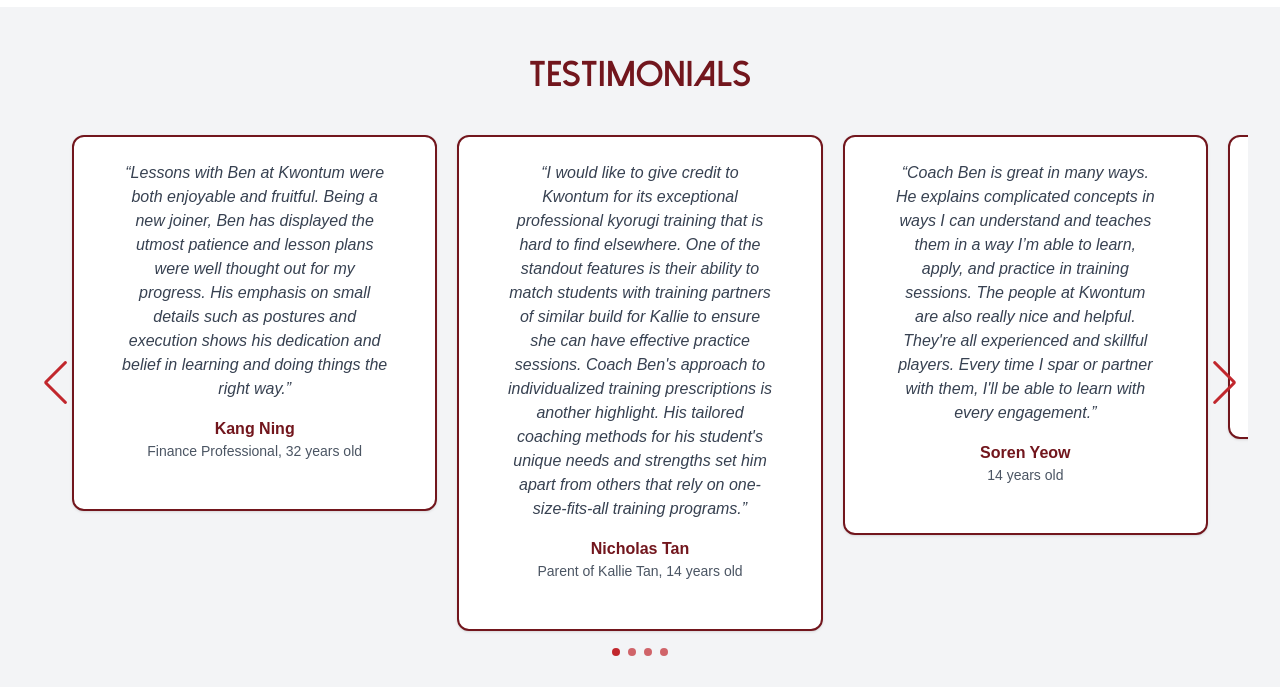
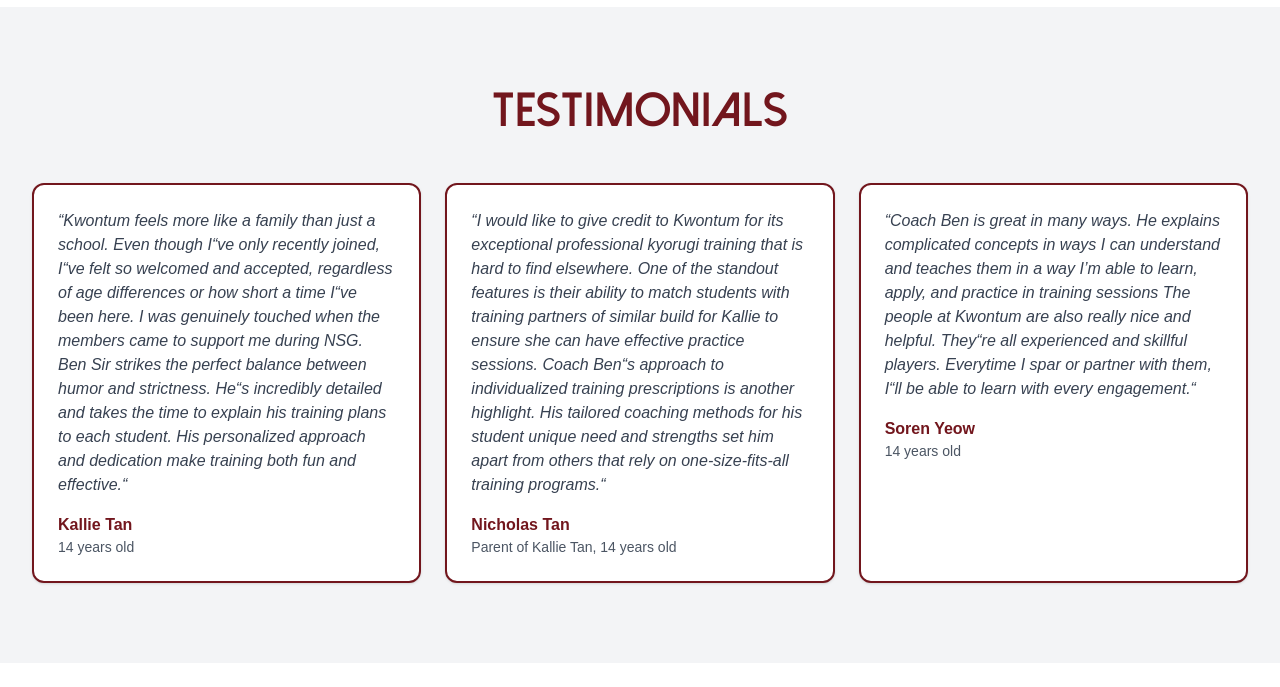
Before and after one commit to pohyongzhi/kwontum-landing-page, a Next.js app: page / in a window 1280 px wide. Shown: the part 2413-3100 px from the top of the page. Built offline with nearby package versions, Linux system fonts and the light colour scheme; a web font is replaced by a local one.

Commit message:
Temporarily removed theme provider

```diff
--- a/app/layout.tsx
+++ b/app/layout.tsx
@@ -3,7 +3,6 @@
 import type React from "react";
 import Header from "@/components/layout/Header";
 import Footer from "@/components/layout/Footer";
-import { ThemeProvider } from "next-themes"; // For dark mode
 
 export const metadata: Metadata = {
     title: "Kwontum Taekwondo",
@@ -22,7 +21,7 @@
     return (
         <html lang="en">
             <body className="min-h-screen bg-background">
-                <ThemeProvider attribute="class" defaultTheme="light">
+                {/* <ThemeProvider attribute="class" defaultTheme="light"> */}
                 <div className="relative max-w-screen-xl mx-auto sm:px-6 lg:px-8">
                     <Header />
                 </div>
@@ -32,7 +31,7 @@
                 <div className="relative mx-auto">
                     <Footer />
                 </div>
-                </ThemeProvider>
+                {/* </ThemeProvider> */}
             </body>
         </html>
     );
--- a/app/page.tsx
+++ b/app/page.tsx
@@ -3,8 +3,6 @@
 import { Button } from "@/components/ui/button";
 import { MessageCircle, Award, House, Star } from "lucide-react";
 import { Card, CardContent, CardHeader, CardTitle } from "@/components/ui/card";
-import ThemeToggle from "@/components/ThemeToggle"; // Import the ThemeToggle component
-import TestimonialCarousel from "@/components/TestimonialCarousel"; // Import the TestimonialCarousel component
 
 export default function Home() {
     return (
@@ -92,7 +90,7 @@
                         Our Classes
                     </h2>
                     <div className="grid grid-cols-1 sm:grid-cols-2 lg:grid-cols-3 gap-6">
-                        <Card className="bg-white dark:bg-gray-900">
+                        <Card className="bg-white dark:bg-gray-900 ">
                             <CardHeader>
                                 <CardTitle className="text-[#72161D] text-2xl font-dolceVita">
                                     Toddlers
@@ -156,43 +154,35 @@
                 </div>
             </section>
 
-            {/* <section className="py-12 sm:py-16 lg:py-20 bg-gray-100 dark:bg-gray-800">
+            <section className="py-12 sm:py-16 lg:py-20 bg-gray-100 dark:bg-gray-800">
                 <div className="container mx-auto px-4 sm:px-6 lg:px-8">
                     <h2 className="text-5xl font-bold mb-6 sm:mb-8 md:mb-10 lg:mb-12 text-center text-[#72161D] font-dolceVita">
                         TESTIMONIALS
                     </h2>
                     <div className="grid grid-cols-1 sm:grid-cols-2 lg:grid-cols-3 gap-6">
-                    <Card className="bg-white hover:shadow-lg transition-shadow dark:bg-gray-900 border-2 border-[#72161D] rounded-xl">
+                        <Card className="bg-white hover:shadow-lg transition-shadow dark:bg-gray-900 border-2 border-[#72161D] rounded-xl">
                             <CardContent className="pt-6">
                                 <blockquote className="text-gray-700 dark:text-white italic">
-                                    &ldquo;The instructors are passionate and
-                                    dedicated. My child has grown so much in
-                                    confidence since joining.&ldquo;
+                                    &ldquo;Kwontum feels more like a family than
+                                    just a school. Even though I&ldquo;ve only
+                                    recently joined, I&ldquo;ve felt so welcomed
+                                    and accepted, regardless of age differences
+                                    or how short a time I&ldquo;ve been here. I
+                                    was genuinely touched when the members came
+                                    to support me during NSG. Ben Sir strikes
+                                    the perfect balance between humor and
+                                    strictness. He&ldquo;s incredibly detailed
+                                    and takes the time to explain his training
+                                    plans to each student. His personalized
+                                    approach and dedication make training both
+                                    fun and effective.&ldquo;
                                 </blockquote>
-                                <p className="font-bold text-[#72161D] text-right mt-auto">
-                                    Princess Aalia, 16 years old
-                                </p>
-                            </CardContent>
-                        </Card>
-
-                        <Card className="bg-white hover:shadow-lg transition-shadow">
-                            <CardContent className="pt-6 ">
-                                <blockquote className="text-gray-700 mb-4">
-                                    &ldquo;Coach Ben is great in many ways. For
-                                    example, he can explain complicated concepts
-                                    in ways that I can understand and he&ldquo;s
-                                    able to teach it to me in a way that
-                                    I&ldquo;m able to learn, apply and practice
-                                    it during training sessions. The people at
-                                    Kwontum are also really nice and helpful.
-                                    They&ldquo;re all experienced and skillful
-                                    players. Every time I spar or partner with
-                                    them, I&ldquo;ll be able to learn with every
-                                    engagement&ldquo;
-                                </blockquote>
-                                <footer className="text-right">
+                                <footer className="text-left mt-4">
                                     <p className="font-bold text-[#72161D]">
-                                        Soren Yeow, 14 years old
+                                        Kallie Tan
+                                    </p>
+                                    <p className="text-sm text-gray-600 dark:text-gray-300">
+                                        14 years old
                                     </p>
                                 </footer>
                             </CardContent>
@@ -201,16 +191,27 @@
                         <Card className="bg-white hover:shadow-lg transition-shadow dark:bg-gray-900 border-2 border-[#72161D] rounded-xl">
                             <CardContent className="pt-6">
                                 <blockquote className="text-gray-700 dark:text-white italic">
-                                    &ldquo;Great environment for learning. The
-                                    focus on fundamentals really helped improve
-                                    my technique.&ldquo;
+                                    &ldquo;I would like to give credit to
+                                    Kwontum for its exceptional professional
+                                    kyorugi training that is hard to find
+                                    elsewhere. One of the standout features is
+                                    their ability to match students with
+                                    training partners of similar build for
+                                    Kallie to ensure she can have effective
+                                    practice sessions. Coach Ben&ldquo;s
+                                    approach to individualized training
+                                    prescriptions is another highlight. His
+                                    tailored coaching methods for his student
+                                    unique need and strengths set him apart from
+                                    others that rely on one-size-fits-all
+                                    training programs.&ldquo;
                                 </blockquote>
-                                <footer className="text-right">
+                                <footer className="text-left mt-4">
                                     <p className="font-bold text-[#72161D]">
-                                        David Tan
+                                        Nicholas Tan
                                     </p>
-                                    <p className="text-sm text-gray-600">
-                                        Adult Student, 2 years
+                                    <p className="text-sm text-gray-600 dark:text-gray-300">
+                                        Parent of Kallie Tan, 14 years old
                                     </p>
                                 </footer>
                             </CardContent>
@@ -219,145 +220,32 @@
                         <Card className="bg-white hover:shadow-lg transition-shadow dark:bg-gray-900 border-2 border-[#72161D] rounded-xl">
                             <CardContent className="pt-6">
                                 <blockquote className="text-gray-700 dark:text-white italic">
-                                    &ldquo;The competition team training has
-                                    pushed me to achieve things I never thought
-                                    possible.&ldquo;
-                                 </blockquote>
-                                <footer className="text-left">
+                                    &ldquo;Coach Ben is great in many ways. He
+                                    explains complicated concepts in ways I can
+                                    understand and teaches them in a way I’m
+                                    able to learn, apply, and practice in
+                                    training sessions The people at Kwontum are
+                                    also really nice and helpful. They&ldquo;re
+                                    all experienced and skillful players.
+                                    Everytime I spar or partner with them,
+                                    I&ldquo;ll be able to learn with every
+                                    engagement.&ldquo;
+                                </blockquote>
+                                <footer className="text-left mt-4">
                                     <p className="font-bold text-[#72161D]">
-                                        Michelle Lee
+                                        Soren Yeow
                                     </p>
-                                    <p className="text-sm text-gray-600">
-                                        National Competitor
+                                    <p className="text-sm text-gray-600 dark:text-gray-300">
+                                        14 years old
                                     </p>
                                 </footer>
                             </CardContent>
                         </Card>
+                    </div>
+                </div>
+            </section>
 
-                        <Card className="bg-white hover:shadow-lg transition-shadow dark:bg-gray-900 border-2 border-[#72161D] rounded-xl">
-                            <CardContent className="pt-6">
-                                <blockquote className="text-gray-700 dark:text-white italic">
-                                    &ldquo;Lessons with Ben at Kwontum were both enjoyable and fruitful.
-                                    Being a new joiner, Ben has displayed the utmost patience and lesson
-                                    plans were well thought out for my progress. His emphasis on small details
-                                    such as postures and execution shows his dedication and belief in learning and doing things the right way.&ldquo;
-                                </blockquote>
-                            <footer className="text-left mt-4">
-                                <p className="font-bold text-[#72161D]">Kang Ning</p>
-                                <p className="text-sm text-gray-600 dark:text-gray-300">Finance Professional, 32 years old</p>
-                            </footer>
-                            </CardContent>
-                        </Card>
-
-                        <Card className="bg-white hover:shadow-lg transition-shadow dark:bg-gray-900 border-2 border-[#72161D] rounded-xl">
-                            <CardContent className="pt-6">
-                                <blockquote className="text-gray-700 dark:text-white italic">
-                                    &ldquo;Coach Ben is a humble and professional coach. With his great guidance and fun teaching,
-                                    he has built confidence in my son who is a 6-year-old learning Taekwondo under him. Not only that,
-                                    he has vast knowledge of fun teaching methods, giving the kids every opportunity to explore ways of
-                                    Taekwondo training - buiding fitness, mental resilience and good character in them. He is not just an instructor,
-                                    mentor but also a guardian figure to his students. My son Aiden has ever since been keen and looking forward to
-                                    every Saturday’s lesson where he can enjoy Coach Ben’s teaching and have fun with his fellow mates.&ldquo;
-                                </blockquote>
-                            <footer className="text-left mt-4">
-                                <p className="font-bold text-[#72161D]">Chong Chih Chung</p>
-                                <p className="text-sm text-gray-600 dark:text-gray-300">Parent of Aiden Chong, 7 years old</p>
-                            </footer>
-                            </CardContent>
-                        </Card>
-
-                        <Card className="bg-white hover:shadow-lg transition-shadow dark:bg-gray-900 border-2 border-[#72161D] rounded-xl">
-                            <CardContent className="pt-6">
-                                <blockquote className="text-gray-700 dark:text-white italic">
-                                    &ldquo;Kwontum feels more like a family than just a school. Even though I’ve only recently joined,
-                                    I’ve felt so welcomed and accepted, regardless of age differences or how short a time I’ve been here.
-                                    I was genuinely touched when the members came to support me during NSG. Ben Sir strikes the perfect
-                                    balance between humor and strictness. He's incredibly detailed and takes the time to explain his training
-                                    plans to each student. His personalized approach and dedication make training both fun and effective.&ldquo;
-                                </blockquote>
-                            <footer className="text-left mt-4">
-                                <p className="font-bold text-[#72161D]">Kallie Tan</p>
-                                <p className="text-sm text-gray-600 dark:text-gray-300">14 years old</p>
-                            </footer>
-                            </CardContent>
-                        </Card>
-
-                        <Card className="bg-white hover:shadow-lg transition-shadow dark:bg-gray-900 border-2 border-[#72161D] rounded-xl">
-                            <CardContent className="pt-6">
-                                <blockquote className="text-gray-700 dark:text-white italic">
-                                    &ldquo;I want to express my appreciation for the incredible guidance and mentorship Ben has provided to my son over the past 6 months.
-                                    Under Ben's expert instruction, my son has improved his physical skills and techniques and developed valuable life skills such as discipline,
-                                    perseverance, and self-confidence
-
-                                    Ben has the unique ability to connect with each student, tailoring their teaching style to meet the individual needs and abilities of each child.
-                                    His patience, enthusiasm, and dedicaation to the sport are contagious, and my son always looks forward to his taekwondo classes. I highly reccomend
-                                    Ben to anyone considering taekwondo training for their child. or anly level. Thanks Ben, for all that you do.&ldquo;
-                                </blockquote>
-                            <footer className="text-left mt-4">
-                                <p className="font-bold text-[#72161D]">Ivan Rotinsulu</p>
-                                <p className="text-sm text-gray-600 dark:text-gray-300">Parent of Lucius, 7 years old</p>
-                            </footer>
-                            </CardContent>
-                        </Card>
-
-                        <Card className="bg-white hover:shadow-lg transition-shadow dark:bg-gray-900 border-2 border-[#72161D] rounded-xl">
-                            <CardContent className="pt-6">
-                                <blockquote className="text-gray-700 dark:text-white italic">
-                                    &ldquo;I would like to give credit to Kwontum for its exceptional professional kyorugi training that is hard to find elsewhere.
-                                    One of the standout features is their ability to match students with training partners of similar build for Kallie to ensure
-                                    she can have effective practice sessions. Coach Ben's approach to individualized training prescriptions is another highlight.
-                                    His tailored coaching methods for his student unique need and strengths set him apart from others that rely on one-size-fits-all
-                                    training programs.&ldquo;
-                                </blockquote>
-                            <footer className="text-left mt-4">
-                                <p className="font-bold text-[#72161D]">Nicholas Tan</p>
-                                <p className="text-sm text-gray-600 dark:text-gray-300">Parent of Kallie Tan, 14 years old</p>
-                            </footer>
-                            </CardContent>
-                        </Card>
-
-                        <Card className="bg-white hover:shadow-lg transition-shadow dark:bg-gray-900 border-2 border-[#72161D] rounded-xl">
-                            <CardContent className="pt-6">
-                                <blockquote className="text-gray-700 dark:text-white italic">
-                                    &ldquo;Coach Ben is great in many ways. He explains complicated concepts in ways I can understand and teaches them in a way I’m able to learn, apply,
-                                    and practice in training sessions The people at Kwontum are also really nice and helpful. They're all experienced and skillful players.
-                                    Everytime I spar or partner with them, I'll be able to learn with every engagement.&ldquo;
-                                </blockquote>
-                            <footer className="text-left mt-4">
-                                <p className="font-bold text-[#72161D]">Soren Yeow</p>
-                                <p className="text-sm text-gray-600 dark:text-gray-300">14 years old</p>
-                            </footer>
-                            </CardContent>
-                        </Card>
-
-                        <Card className="bg-white hover:shadow-lg transition-shadow dark:bg-gray-900 border-2 border-[#72161D] rounded-xl">
-                            <CardContent className="pt-6">
-                                <blockquote className="text-gray-700 dark:text-white italic">
-                                    &ldquo;Coach Ben is able to deliver his thoughts well when teaching and especially if he wants something to be done.
-                                    He tries his best to fix any of my errors whenever he could. He is also very articulative at explaining the aim that
-                                    he want us to achieve.&ldquo;
-                                </blockquote>
-                            <footer className="text-left mt-4">
-                                <p className="font-bold text-[#72161D]">Princess Aalia</p>
-                                <p className="text-sm text-gray-600 dark:text-gray-300">16 years old</p>
-                            </footer>
-                            </CardContent>
-                        </Card>
-
-                    </div>
-
-                        // Footer
-                        <div className="mt-12 text-left text-sm text-gray-600 dark:text-gray-400 italic">
-                        <p>
-                            The testimonials are provided on a voluntary basis and are published
-                            with permission from the authors.
-                        </p>
-                        <p>Further information can be provided for character reference.</p>
-                        </div>
-
-                </div>
-            </section> */}
-            <TestimonialCarousel />
+            {/* <TestimonialCarousel /> */}
 
             {/* Contact Section */}
             <section className="py-12 sm:py-16 lg:py-20 bg-white dark:bg-gray-900">
```
